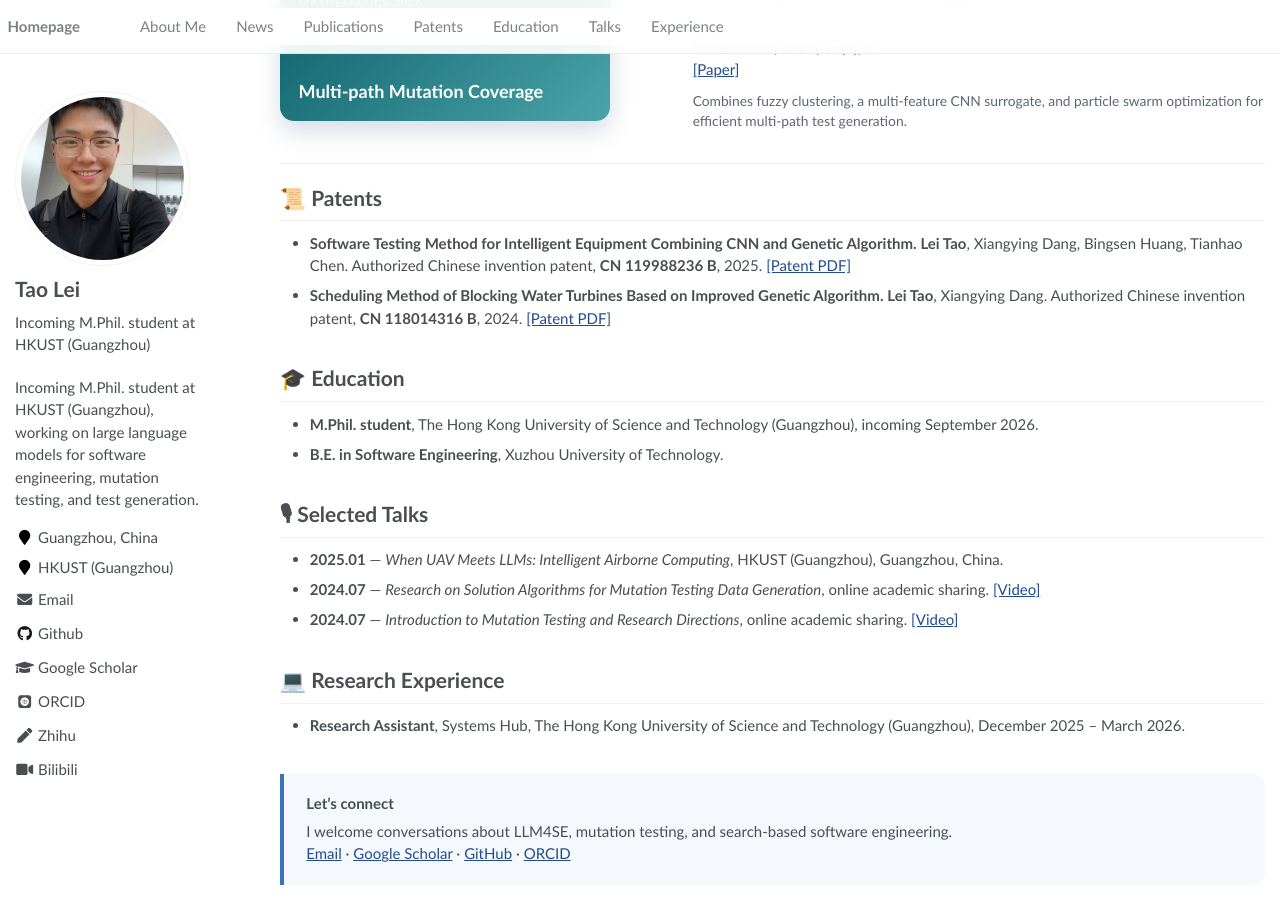
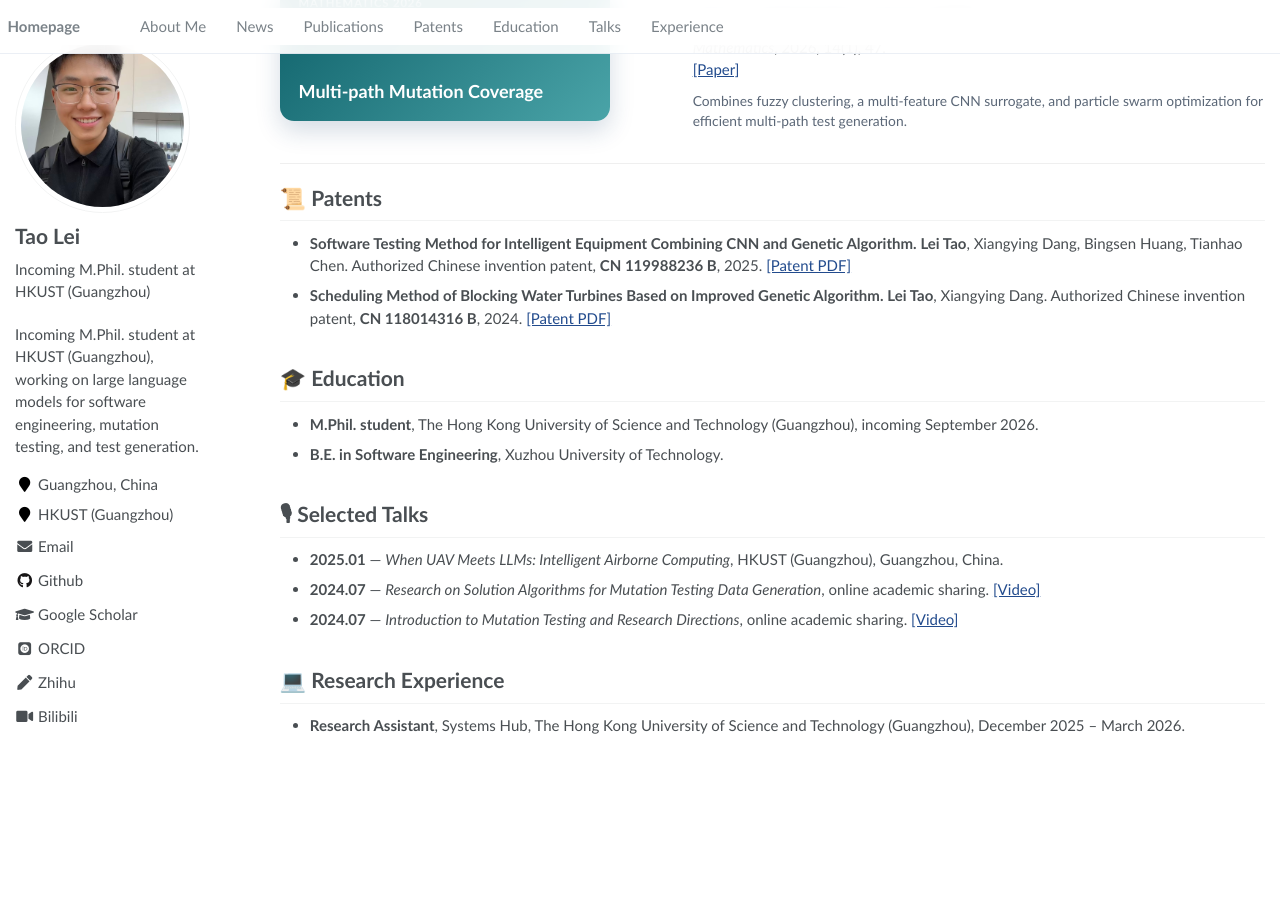
Before and after one commit to LayTAO/laytao.github.io, a Jekyll site: the page built from _pages/about.md, in a window 1280 px wide and 900 px high, scrolled down 1112 px. Built offline with Jekyll 4.4.1, drawn with Linux system fonts in a browser that asks for light colours; some web fonts are replaced; after the commit the page ends 1864 px from its top, so only the background shows below that.

Commit message:
删除部分内容

```diff
--- a/_pages/about.md
+++ b/_pages/about.md
@@ -117,12 +117,3 @@ Qian Qu, Xiangying Dang, Heng Xia, **Lei Tao**
 # 💻 Research Experience
 
 - **Research Assistant**, Systems Hub, The Hong Kong University of Science and Technology (Guangzhou), December 2025 – March 2026.
-
-<div class="contact-card" markdown="1">
-
-### Let's connect
-
-I welcome conversations about LLM4SE, mutation testing, and search-based software engineering.
-[Email](mailto:weaslypaper@163.com) · [Google Scholar](https://scholar.google.com/citations?hl=en&user=J4SIspEAAAAJ) · [GitHub](https://github.com/weaslypaper-coder) · [ORCID](https://orcid.org/0009-0008-4014-4013)
-
-</div>
```
